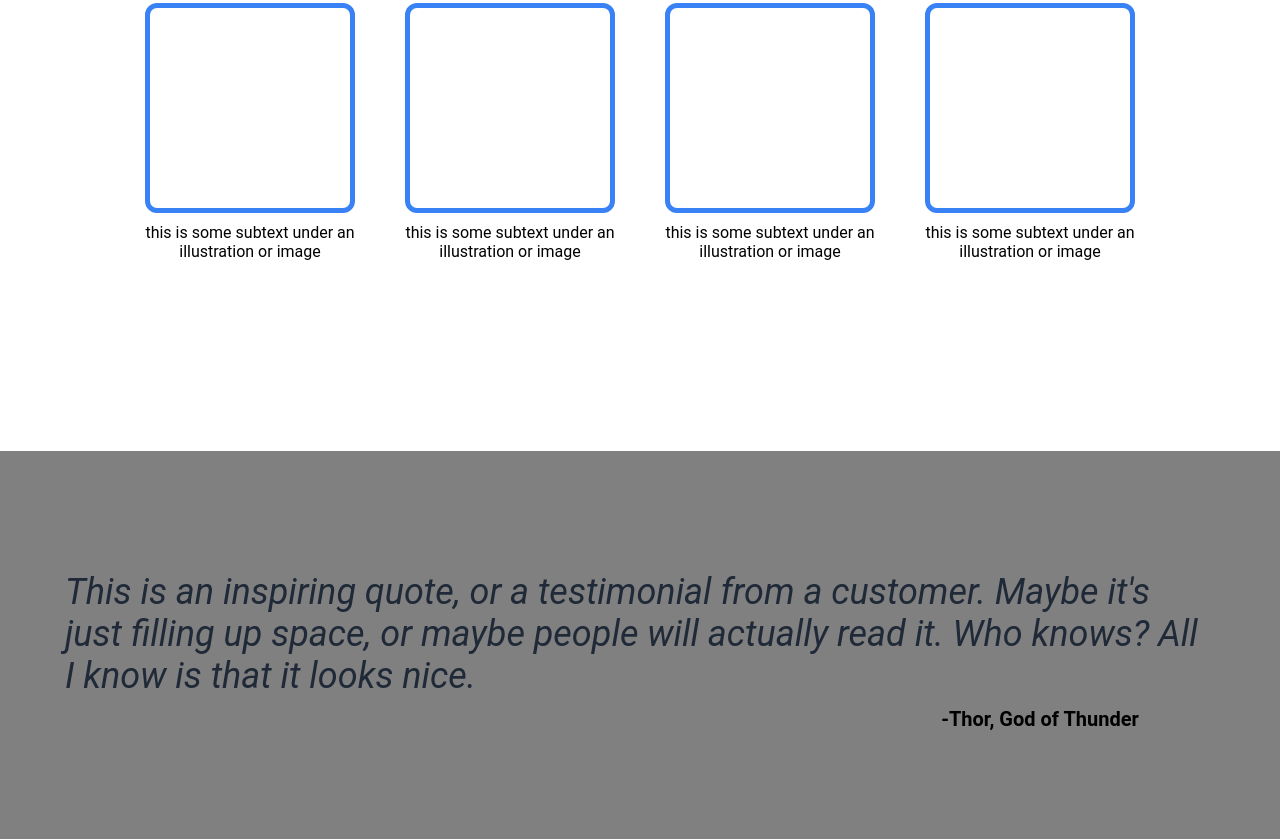
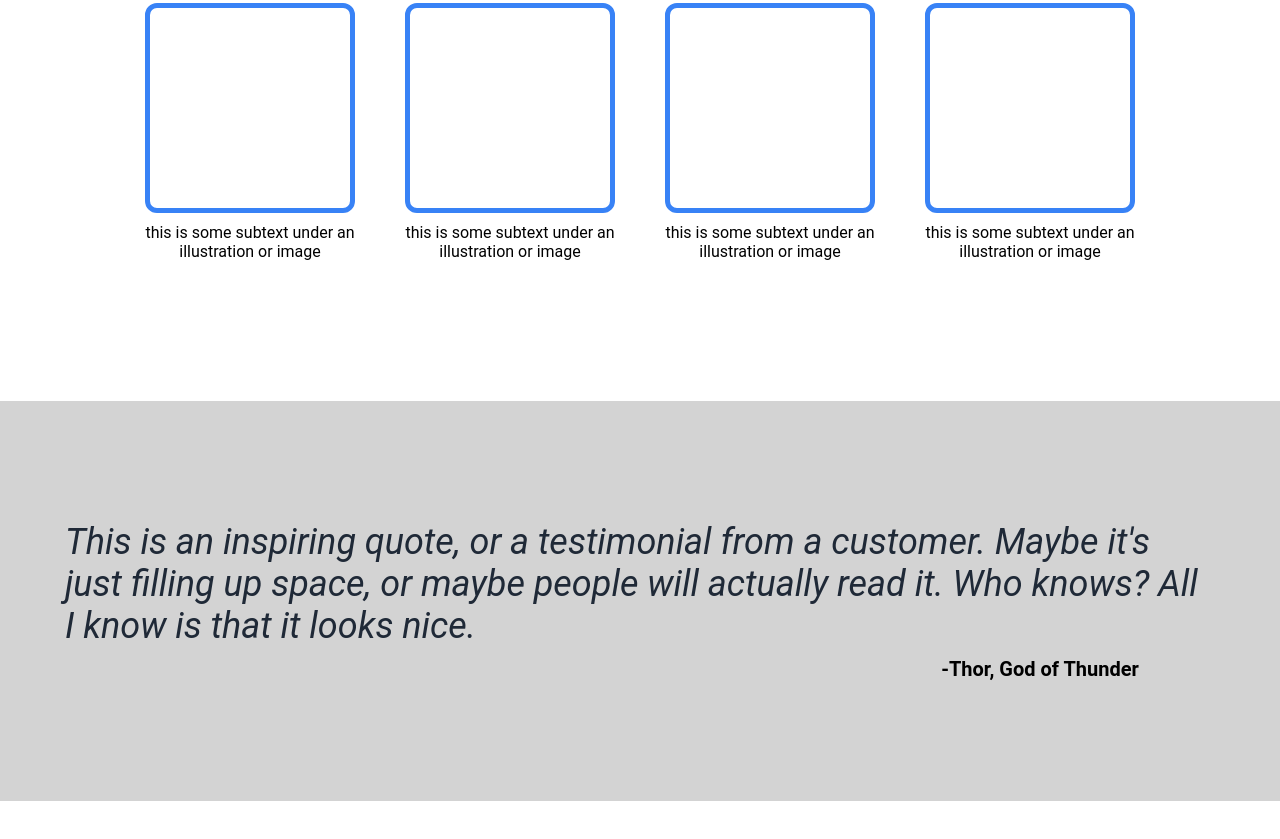
Before and after one commit to moon4521/Landing_Page, a plain HTML site: page index.html in a window 1280 px wide. Shown: the part 679-1518 px from the top of the page. After the commit the page ends 1480 px from the top, so only its background shows below. Drawn offline with Linux system fonts and the light colour scheme.

```diff
--- a/styles.css
+++ b/styles.css
@@ -10,6 +10,7 @@ body {
     display: flex;
     justify-content: center;
     gap: 150px;
+    max-height: 450px;
 }
 
 .header {
@@ -82,7 +83,7 @@ a {
     padding: 30px;
     gap: 40px;
     width: auto;
-    height: 500px;
+    height: 450px;
 }
 
 .container_two {
@@ -115,7 +116,7 @@ a {
 }
 
 .container_three {
-    background-color: gray;
+    background-color: lightgray;
     display: flex;
     flex-direction: column;
     height: 400px;
```
Also changed, not shown: index.html (line endings or trailing spaces).
